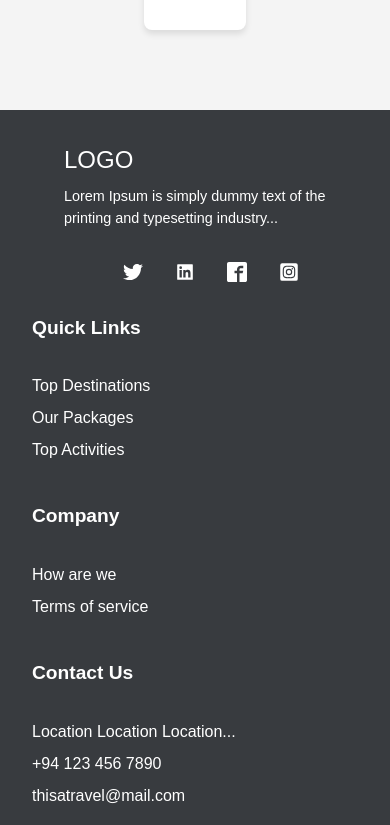
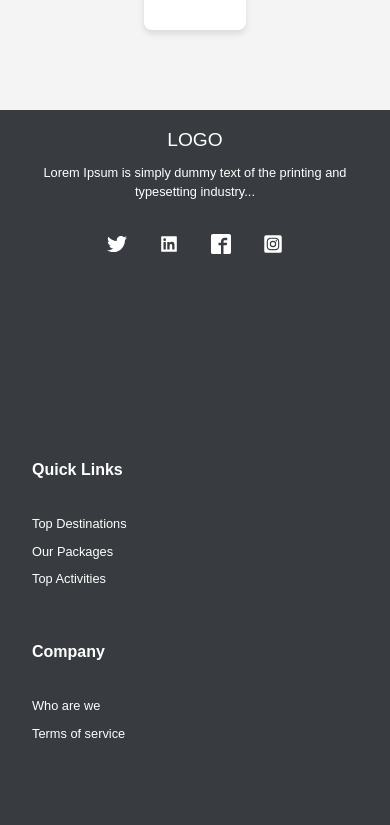
Before and after one commit to Tuddeepana/Travel_Web, a React (Vite) app: page / in a window 390 px wide. Shown: the part 5555-6380 px from the top of the page. Built offline with nearby package versions, Linux system fonts and the light colour scheme.

Commit message:
footer responsive fixed

```diff
--- a/src/components/Footer.css
+++ b/src/components/Footer.css
@@ -37,14 +37,10 @@
 .footer-links ul {
   list-style: none;
   padding: 0;
-
 }
 
 .footer-links li {
   margin-bottom: 0.5rem;
-
-
-
 }
 
 .footer-contact {
@@ -53,16 +49,61 @@
 
 .footer-contact p {
   margin: 0.5rem 0;
+}
 
-  }
-  .footer-contact h4{
+.footer-contact h4 {
   margin-bottom: 2rem;
   font-weight: bold;
   font-size: 1.2rem;
-
 }
 
-  .social-icons{
+.social-icons {
   margin-top: 2rem;
+  display: flex;
   justify-content: center;
 }
+
+/* Media Queries for responsiveness */
+@media (max-width: 768px) {
+  .footer {
+      flex-direction: column;
+      align-items: center;
+  }
+
+  .footer-logo-container {
+      margin-left: 0;
+      text-align: center;
+  }
+
+  .footer-links, .footer-contact {
+      text-align: left;
+      width: 100%;
+      padding: 0 1rem;
+  }
+
+  .footer-links ul, .footer-contact p {
+      text-align: left;
+  }
+}
+
+@media (max-width: 480px) {
+  .footer {
+      padding: 1rem;
+  }
+
+  .footer-logo-container h2 {
+      font-size: 1.2rem;
+  }
+
+  .footer-logo-container p {
+      font-size: 0.8rem;
+  }
+
+  .footer-links h4, .footer-contact h4 {
+      font-size: 1rem;
+  }
+
+  .footer-links li, .footer-contact p {
+      font-size: 0.8rem;
+  }
+}
--- a/src/components/Footer.jsx
+++ b/src/components/Footer.jsx
@@ -4,6 +4,7 @@ import { ImFacebook2 } from "react-icons/im";
 import { FaInstagramSquare } from "react-icons/fa";
 
 import './Footer.css';
+
 const Footer = () => {
     return (
         <footer className="footer">
@@ -11,12 +12,10 @@ const Footer = () => {
                 <h2>LOGO</h2>
                 <p>Lorem Ipsum is simply dummy text of the printing and typesetting industry...</p>
                 <div className="social-icons">
-
-            <FaTwitter  size={20} className="items-center m-2  "/>
-            <AiFillLinkedin  size={20} className="items-center m-2  "/>
-            <ImFacebook2  size={20} className="items-center m-2  "/>
-            <FaInstagramSquare  size={20} className="items-center m-2  "/>
-
+                    <FaTwitter size={20} className="m-2" />
+                    <AiFillLinkedin size={20} className="m-2" />
+                    <ImFacebook2 size={20} className="m-2" />
+                    <FaInstagramSquare size={20} className="m-2" />
                 </div>
             </div>
 
@@ -32,7 +31,7 @@ const Footer = () => {
             <div className="footer-links">
                 <h4>Company</h4>
                 <ul>
-            <li>How are we</li>
+                    <li>Who are we</li>
                     <li>Terms of service</li>
                 </ul>
             </div>
```
Lines whose indentation alone changed are shown as unchanged.
